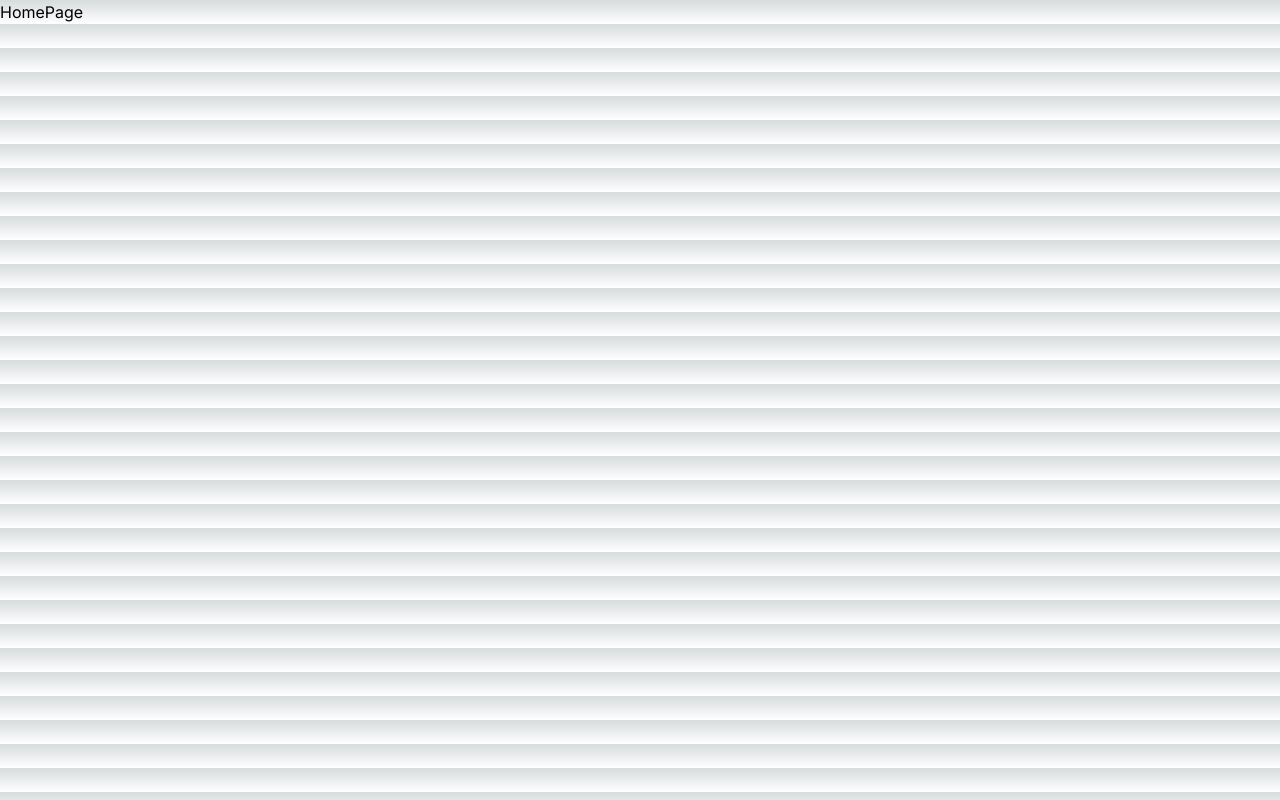
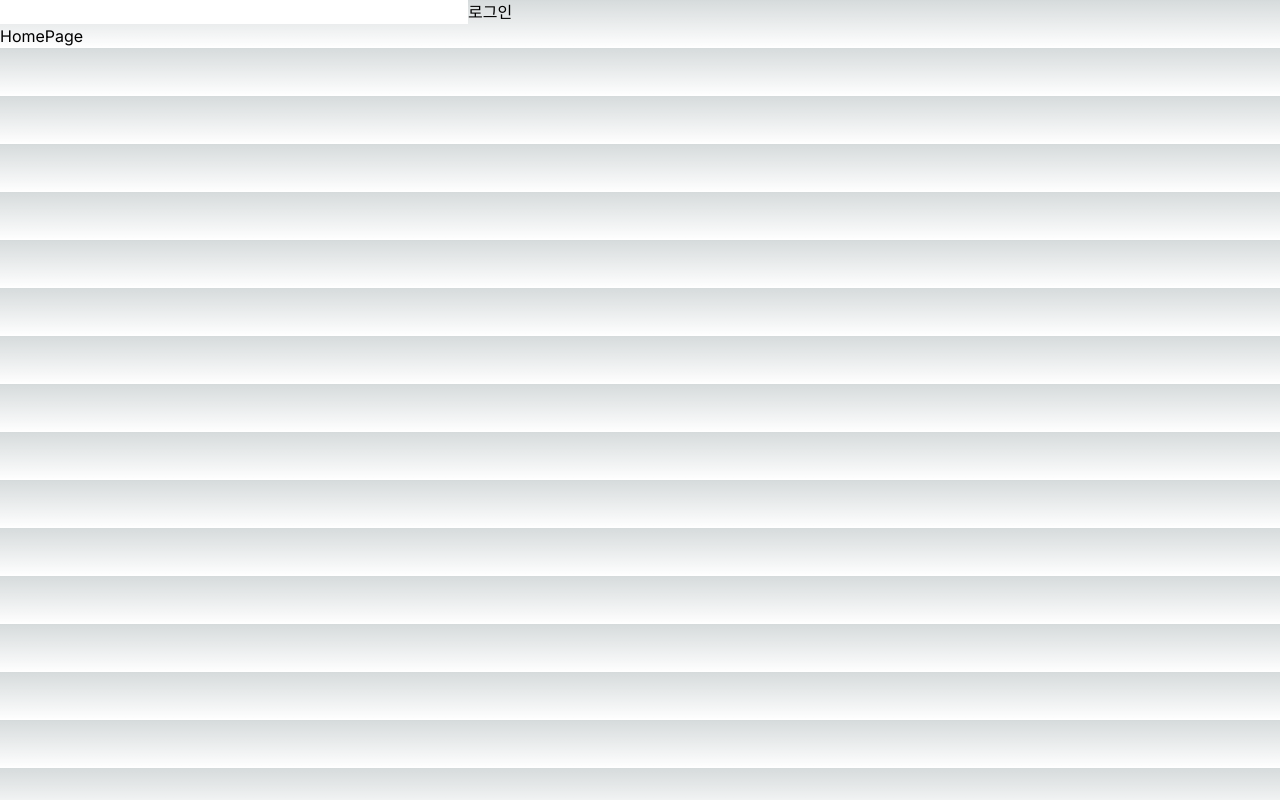
Before and after one commit to sparta-Shoppy/Shoppy, a Next.js app: page / in a window 1280 px wide. Built offline with nearby package versions, Linux system fonts and the light colour scheme.

Commit message:
[Docs  #15] common 폴더 및 home폴더 생성

```diff
--- a/src/app/home/page.tsx
+++ b/src/app/home/page.tsx
@@ -1,3 +1,11 @@
+'use client';
+import Login from '@/components/home/Login';
+
 export default function HomePage() {
-  return <div>HomePage</div>;
+  return (
+    <div>
+      <Login />
+      HomePage
+    </div>
+  );
 }
--- /dev/null
+++ b/src/components/home/Join.tsx
@@ -0,0 +1,22 @@
+'use client';
+import React, { FormEvent } from 'react';
+
+const Join = () => {
+  const onJoinSubmitEventHandler = (e: FormEvent<HTMLFormElement>) => {
+    e.preventDefault();
+    const formData = new FormData(e.currentTarget);
+
+    const id = formData.get('id') as string;
+    const password = formData.get('password') as string;
+  };
+  return (
+    // <form onSubmit={onJoinSubmitEventHandler}>
+    //   <input type="text" name="id"></input>
+    //   <input type="password" name="password"></input>
+    //   <button type="submit">로그인</button>
+    // </form>
+    <></>
+  );
+};
+
+export default Join;
--- /dev/null
+++ b/src/components/home/Login.tsx
@@ -0,0 +1,29 @@
+'use Client';
+
+import { FormEvent } from 'react';
+
+// 로그인 및 회원가입 분리 이유
+// 이후 home.tsx에서 두개의 토글을 생성하여
+// 각각 로그인 버튼 및 회원가입 버튼 클릭 시 모달창 띄우기 위해 분리하였다.
+
+const Login = () => {
+  const onLoginSubmitEventHandler = (e: FormEvent<HTMLFormElement>) => {
+    e.preventDefault();
+    const formData = new FormData(e.currentTarget);
+
+    const id = formData.get('id') as string;
+    const password = formData.get('password') as string;
+  };
+
+  return (
+    <>
+      <form onSubmit={onLoginSubmitEventHandler}>
+        <input type="text" name="id"></input>
+        <input type="password" name="password"></input>
+        <button type="submit">로그인</button>
+      </form>
+    </>
+  );
+};
+
+export default Login;
```
Also changed, not shown: 1 other file (tests, documents, lock files or other folders).
